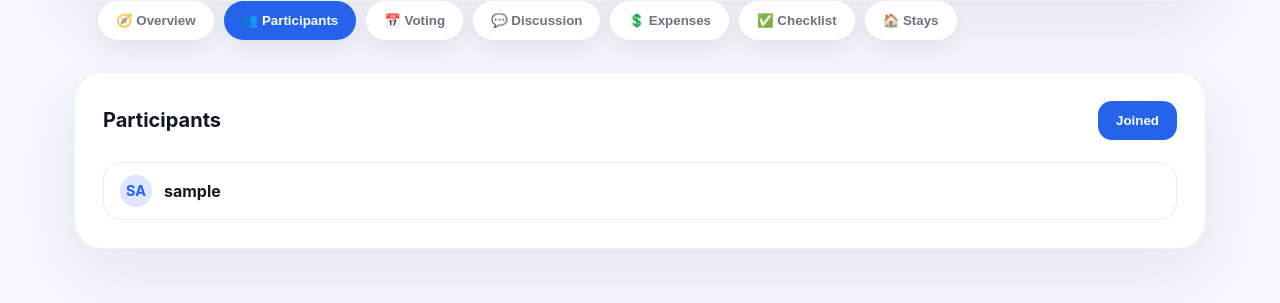
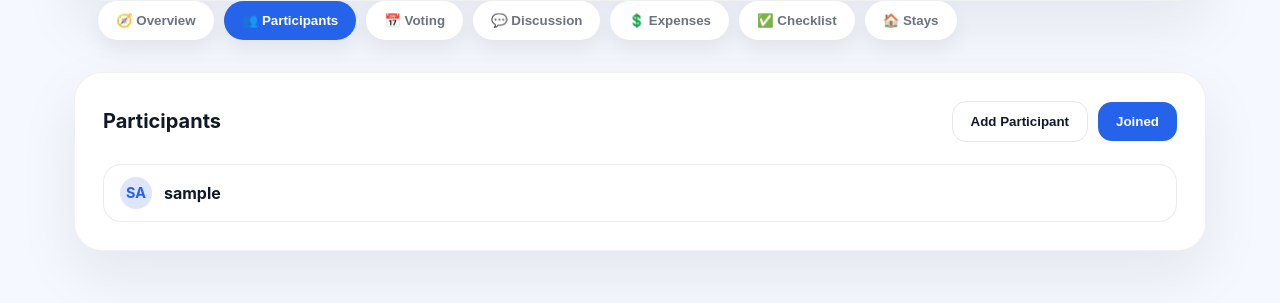
Before and after one commit to DanWiese/CITS3403_project, a Flask app: page /event-dashboard/1 in a window 1280 px wide, after a click on "👥 Participants". Shown: the part 376-679 px from the top of the page. Run offline with Flask 3, Linux system fonts and the light colour scheme; the visitor is signed in with stand-in values (Sample User, id 1); tables that the repository leaves empty hold one stand-in row (values such as "Sample post"); some libraries are stand-ins or nearby versions.

Commit message:
Changes to share button
Co-authored-by: Copilot <copilot@github.com>

```diff
--- a/templates/EVENT_DASHBOARD_FINAL.html
+++ b/templates/EVENT_DASHBOARD_FINAL.html
@@ -218,6 +218,22 @@
             border-radius: 14px;
             font-weight: 700;
             cursor: pointer;
+        }
+
+        .button-secondary {
+            background: white;
+            border: 1px solid var(--border);
+            color: var(--text);
+            padding: 12px 18px;
+            border-radius: 14px;
+            font-weight: 700;
+            cursor: pointer;
+        }
+
+        .participants-actions {
+            display: inline-flex;
+            align-items: center;
+            gap: 10px;
         }
 
         .option-list {
@@ -454,11 +470,14 @@
         <div id="participants" class="card tab-content {% if active_tab == 'participants' %}active{% endif %}">
             <div class="section-heading">
                 <h2>Participants</h2>
-                <form method="post" action="{{ url_for('join_event', event_id=event.id) }}">
-                    <button class="button-primary" type="submit">
-                        {% if current_participant %}Joined{% else %}Join Event{% endif %}
-                    </button>
-                </form>
+                <div class="participants-actions">
+                    <button class="button-secondary" type="button" onclick="shareEventInvite()">Add Participant</button>
+                    <form method="post" action="{{ url_for('join_event', event_id=event.id) }}">
+                        <button class="button-primary" type="submit">
+                            {% if current_participant %}Joined{% else %}Join Event{% endif %}
+                        </button>
+                    </form>
+                </div>
             </div>
             {% if participants %}
             <div class="participant-list">
@@ -662,6 +681,35 @@
             document.getElementById(tabName).classList.add('active');
             button.classList.add('active');
         }
+
+        async function shareEventInvite() {
+            const inviteUrl = window.location.href;
+
+            if (navigator.share) {
+                try {
+                    await navigator.share({
+                        title: 'Join my event on Shindig',
+                        text: 'Use this link to join the event:',
+                        url: inviteUrl,
+                    });
+                    return;
+                } catch (error) {
+                    // Fall back to clipboard if share is cancelled or unsupported in this context.
+                }
+            }
+
+            if (navigator.clipboard && navigator.clipboard.writeText) {
+                try {
+                    await navigator.clipboard.writeText(inviteUrl);
+                    alert('Invite link copied. Share it with participants.');
+                    return;
+                } catch (error) {
+                    // Fall through to prompt fallback.
+                }
+            }
+
+            prompt('Copy this invite link:', inviteUrl);
+        }
     </script>
 
 </body>
--- a/templates/dashboard.html
+++ b/templates/dashboard.html
@@ -216,9 +216,6 @@
               <button class="action-btn" title="Edit" type="button">
                 <svg width="13" height="13" viewBox="0 0 24 24" fill="none" stroke="currentColor" stroke-width="2" stroke-linecap="round"><path d="M11 4H4a2 2 0 00-2 2v14a2 2 0 002 2h14a2 2 0 002-2v-7"/><path d="M18.5 2.5a2.121 2.121 0 013 3L12 15l-4 1 1-4 9.5-9.5z"/></svg>
               </button>
-              <button class="action-btn" title="Share" type="button">
-                <svg width="13" height="13" viewBox="0 0 24 24" fill="none" stroke="currentColor" stroke-width="2" stroke-linecap="round"><circle cx="18" cy="5" r="3"/><circle cx="6" cy="12" r="3"/><circle cx="18" cy="19" r="3"/><line x1="8.59" y1="13.51" x2="15.42" y2="17.49"/><line x1="15.41" y1="6.51" x2="8.59" y2="10.49"/></svg>
-              </button>
               <button class="action-btn" title="Delete" type="button">
                 <svg width="13" height="13" viewBox="0 0 24 24" fill="none" stroke="currentColor" stroke-width="2" stroke-linecap="round"><polyline points="3 6 5 6 21 6"/><path d="M19 6l-1 14H6L5 6"/><path d="M10 11v6M14 11v6"/><path d="M9 6V4h6v2"/></svg>
               </button>
```
